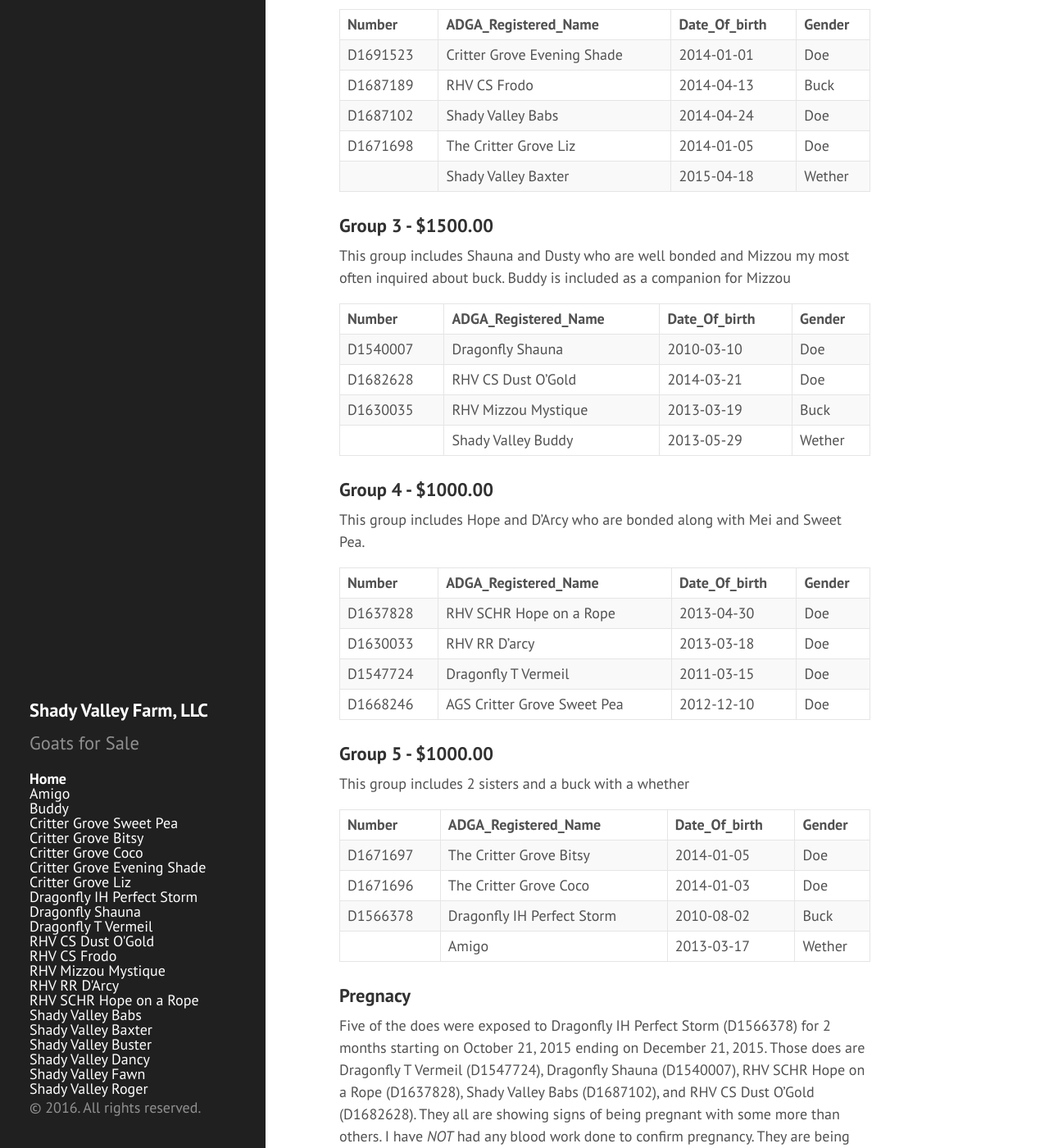
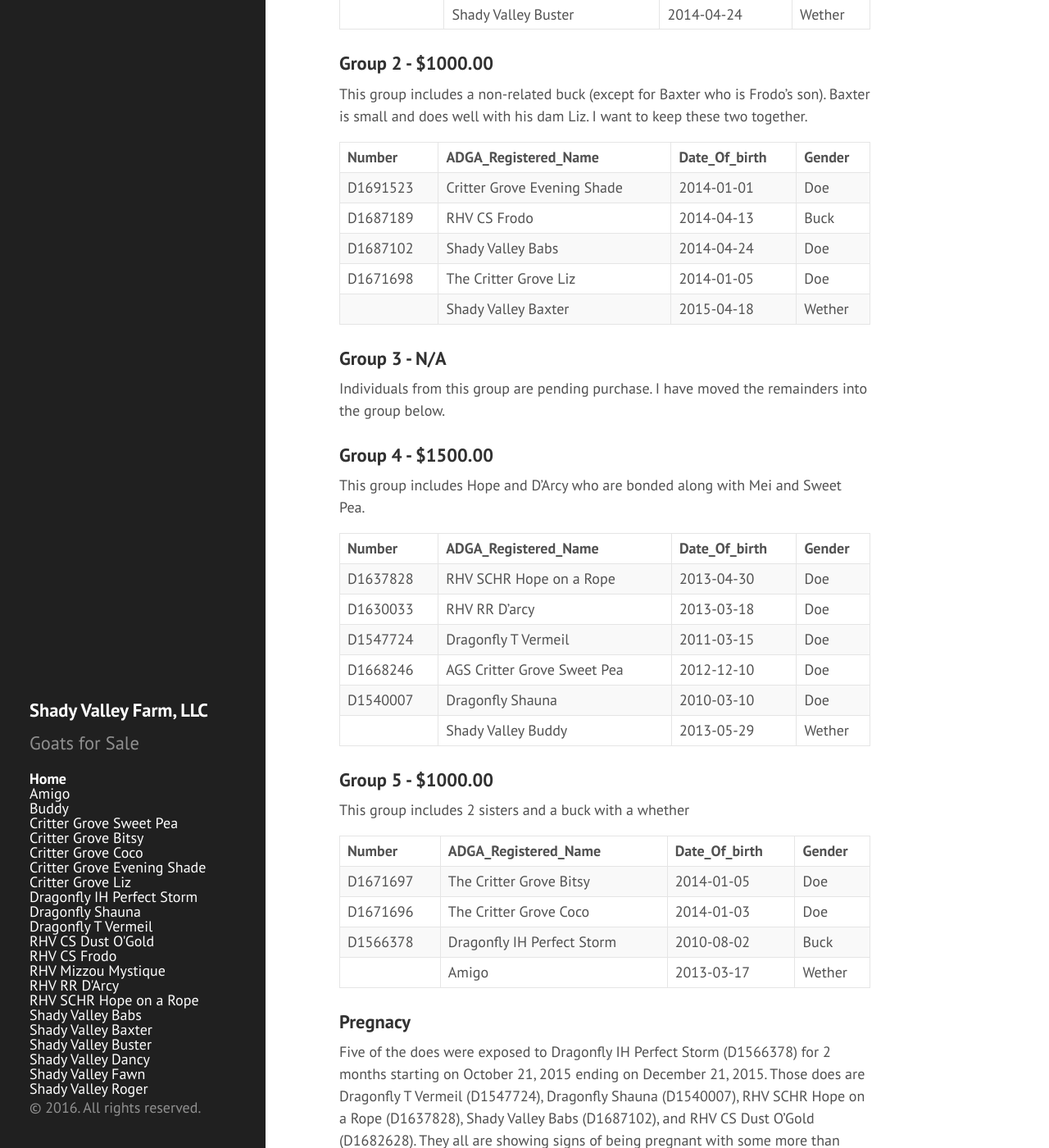
Before and after one commit to shadyvalleyfarm/shadyvalleyfarm.github.io, a Jekyll site: the page built from index.md, in a window 1280 px wide and 1400 px high, scrolled down 2435 px. Shown: the whole window at 82% size. Built offline with Jekyll 4.4.1, drawn with Linux system fonts in a browser that asks for light colours; Markdown is read by kramdown in place of the engine named in the settings; some of the changed text lies outside the part shown.

```diff
--- a/index.md
+++ b/index.md
@@ -44,13 +44,13 @@
 |D1671697|The Critter Grove Bitsy|2014-01-05|Doe|$350.00
 |D1671696|The Critter Grove Coco|2014-01-03|Doe|$350.00
 |D1668246|AGS Critter Grove Sweet Pea|2012-12-10|Doe|$350.00
-|D1682628|RHV CS Dust O'Gold|2014-03-21|Doe|$450.00
+|D1682628|RHV CS Dust O'Gold|2014-03-21|Doe|$450.00(Deposit Pending)
 |D1637828|RHV SCHR Hope on a Rope|2013-04-30|Doe|$450.00
 |D1630033|RHV RR D'arcy|2013-03-18|Doe|$450.00
 |D1547724|Dragonfly T Vermeil|2011-03-15|Doe|$400.00
 |D1540007|Dragonfly Shauna|2010-03-10|Doe|$400.00
 |D1687189|RHV CS Frodo|2014-04-13|Buck|$500.00
-|D1630035|RHV Mizzou Mystique|2013-03-19|Buck|$1000.00
+|D1630035|RHV Mizzou Mystique|2013-03-19|Buck|$1000.00(Deposit Pending)
 |D1566378|Dragonfly IH Perfect Storm|2010-08-02|Buck|$500.00
 | |Shady Valley Roger |2014-04-24|Wether|$100.00
 | |Shady Valley Buster|2014-04-24|Wether|$100.00
@@ -87,19 +87,11 @@
 |D1671698|The Critter Grove Liz|2014-01-05|Doe
 | |Shady Valley Baxter|2015-04-18|Wether
 
-### Group 3 - $1500.00
+### Group 3 - N/A
 
-This group includes Shauna and Dusty who are well bonded and Mizzou my most often inquired about buck. Buddy is included as a companion for Mizzou
+Individuals from this group are pending purchase. I have moved the remainders into the group below.
 
-|Number|ADGA_Registered_Name|Date_Of_birth|Gender
-|:----------|:-------|:-------|:-------
-|D1540007|Dragonfly Shauna|2010-03-10|Doe
-|D1682628|RHV CS Dust O'Gold|2014-03-21|Doe
-|D1630035|RHV Mizzou Mystique|2013-03-19|Buck
-| |Shady Valley Buddy|2013-05-29|Wether
-
-
-### Group 4 - $1000.00
+### Group 4 - $1500.00
 
 This group includes Hope and D'Arcy who are bonded along with Mei and Sweet Pea.
 
```
Also changed, not shown: other parts of index.md (+3 -0 lines).
